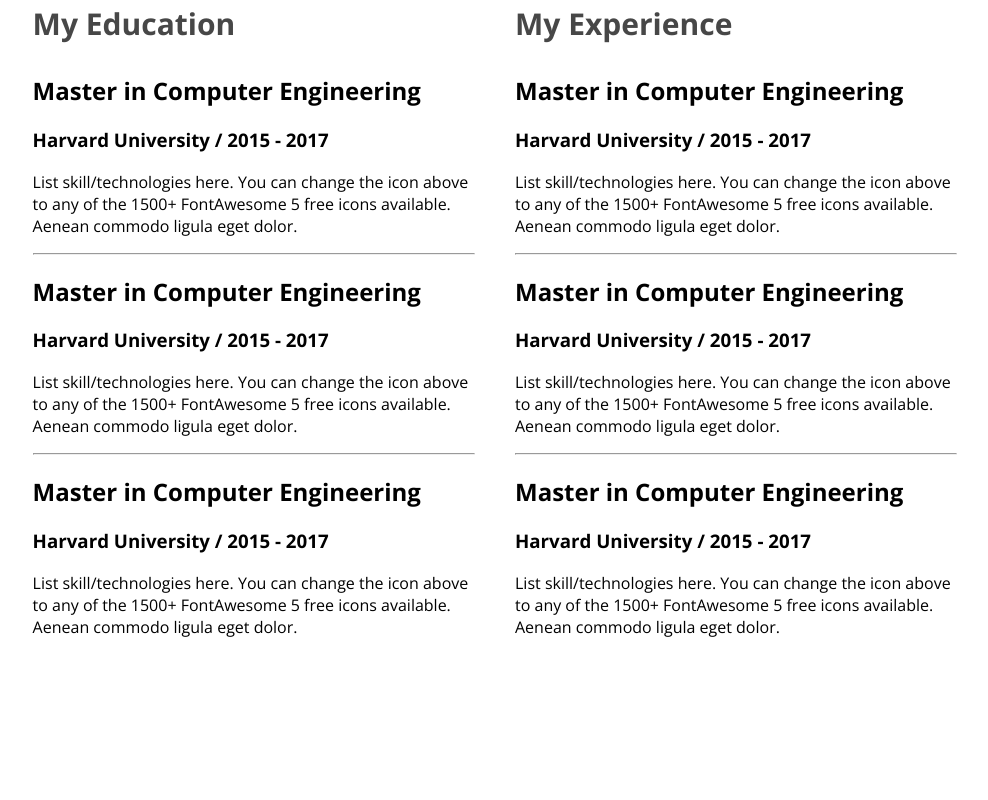
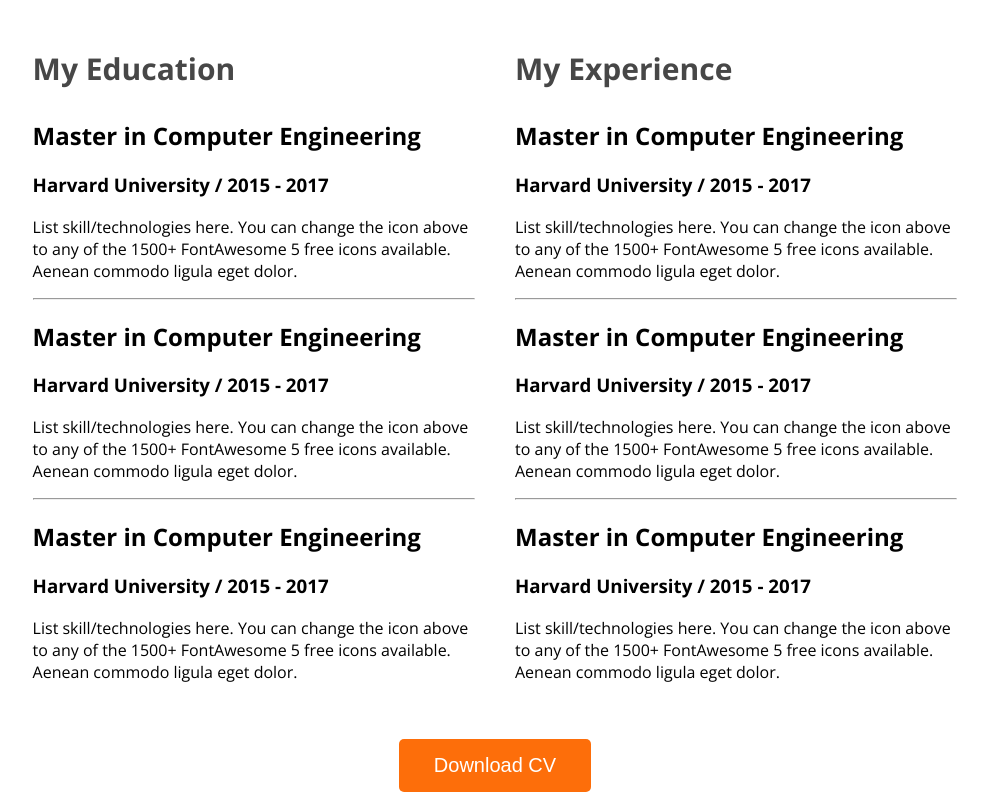
Before and after one commit to tahsin-dev225/pHero-protfolio, a plain HTML site: page index.html in a window 1280 px wide. Shown: the part 2166-2966 px from the top of the page, without its empty margins (145-1133 px from the left). Before the commit the page ends 2900 px from the top, so only its background shows below. Drawn offline with nearby package versions, Linux system fonts and the light colour scheme.

Commit message:
resume added

```diff
--- a/index.html
+++ b/index.html
@@ -82,6 +82,7 @@
                 </div>
             </div>
         </section>
+        <section>
             <h3 class="section-title">A summary of MY Resume</h3>
 
             <div class="resume-container">
@@ -160,8 +161,12 @@
 
 
                 </div>
+
             </div>
-        <section>
+            <div class="bt">
+                <Button class="btn-primary btnn">
+                        Download CV</Button>
+            </div>
 
         </section>
     </main>
--- a/style.css
+++ b/style.css
@@ -142,3 +142,11 @@ nav a{
 .resume-column{
     width:35%;
 }
+.btnn{
+    margin:0 auto;
+}
+
+.bt{
+    display:flex;
+    margin-top: 40px;
+}
```
